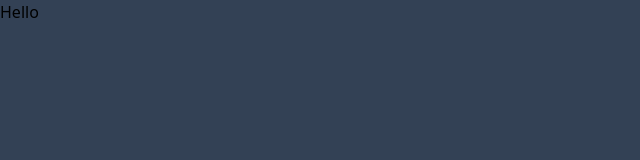
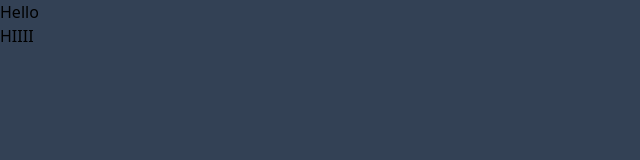
Before and after one commit to ZyVoir/portfolio, a React (Vite) app: page / in a window 1280 px wide. Shown: the top 160 px of the page, without its empty margins (0-640 px from the left). Built offline with nearby package versions, Linux system fonts and the light colour scheme.

Commit message:
changing test

```diff
--- a/index.html
+++ b/index.html
@@ -4,7 +4,7 @@
 		<meta charset="UTF-8" />
 		<link rel="icon" type="image/svg+xml" href="/vite.svg" />
 		<meta name="viewport" content="width=device-width, initial-scale=1.0" />
-		<title>Vite + React + TS</title>
+		<title>Portofolio - William</title>
 	</head>
 	<body class="bg-slate-700">
 		<div id="root"></div>
--- a/src/App.tsx
+++ b/src/App.tsx
@@ -5,6 +5,7 @@
 		<>
 			<header>
 				<h1>Hello</h1>
+				<h1>HIIII</h1>
 			</header>
 		</>
 	);
```
